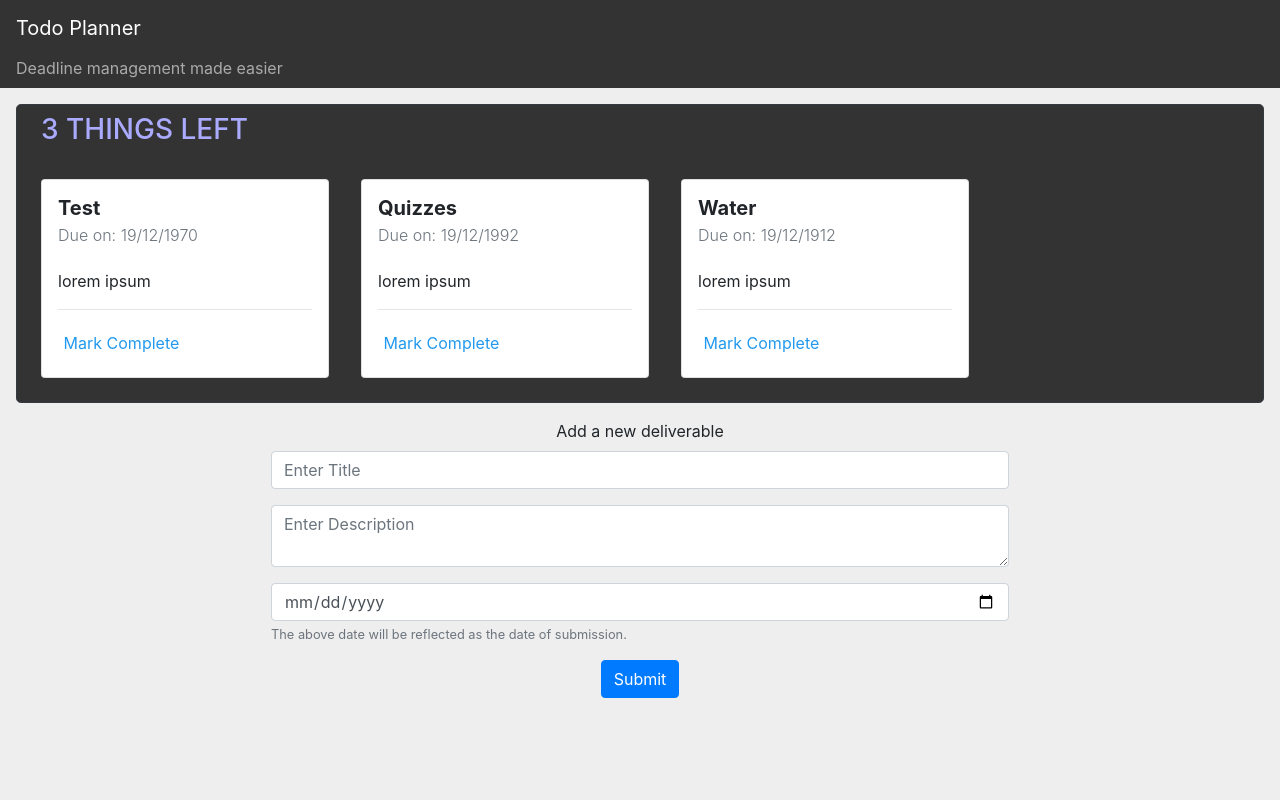
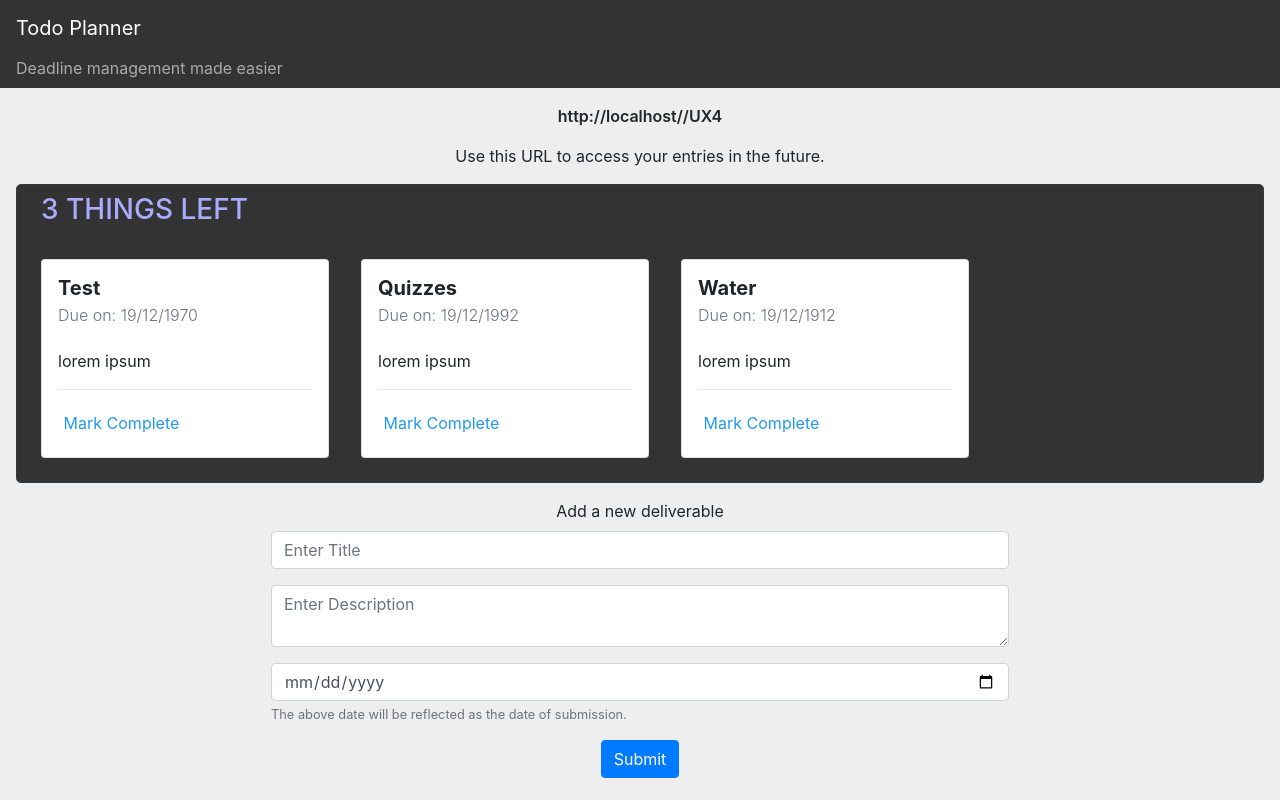
Before and after one commit to rssujay/Online-Planner, a React (Create React App) app in the folder frontend/: page / in a window 1280 px wide. Built offline with nearby package versions, Linux system fonts and the light colour scheme.

Commit message:
Add short url

```diff
--- a/frontend/package.json
+++ b/frontend/package.json
@@ -10,6 +10,7 @@
     "react-bootstrap-date-picker": "^5.1.0",
     "react-dom": "^16.8.6",
     "react-scripts": "3.0.1",
+    "shortid": "^2.2.14",
     "uuid": "^3.3.2"
   },
   "scripts": {
--- a/frontend/src/App.js
+++ b/frontend/src/App.js
@@ -4,12 +4,14 @@
 import Header from './Components/Header';
 import Deliverables from './Components/Deliverables';
 import CreateDeliverable from './Components/CreateDeliverable';
+import UniqueURL from './Components/UniqueURL';
 
 function App() {
   return (
     <div className="App">
       <DeliverablesContextProvider>
         <Header/>
+        <UniqueURL/>
         <Deliverables/>
         <CreateDeliverable/>
       </DeliverablesContextProvider>
--- a/frontend/src/Components/CreateDeliverable.js
+++ b/frontend/src/Components/CreateDeliverable.js
@@ -45,7 +45,7 @@
                     </Form.Text>
                 </Form.Group>
 
-                <Button type="submit" bg="primary">Submit</Button>
+                <Button type="submit" bg="primary" className="mb-2">Submit</Button>
             </Form>
         </Container>
 
--- /dev/null
+++ b/frontend/src/Components/UniqueURL.js
@@ -0,0 +1,22 @@
+import React from 'react';
+import Container from 'react-bootstrap/Container';
+import shortid from 'shortid';
+
+export default function UniqueURL() {
+    let short_id = "";
+
+    if (localStorage.getItem("uniqueid") != null){
+        short_id = localStorage.getItem("uniqueid");
+    }
+    else {
+        short_id = shortid.generate();
+        localStorage.setItem("uniqueid", short_id);
+    }
+
+    return (
+        <Container>
+            <p style={{fontWeight:"600"}}>{window.location.href}/{short_id}</p>
+            <p>Use this URL to access your entries in the future.</p>
+        </Container>
+    )
+}
```
Also changed, not shown: 1 other file (tests, documents, lock files or other folders).
